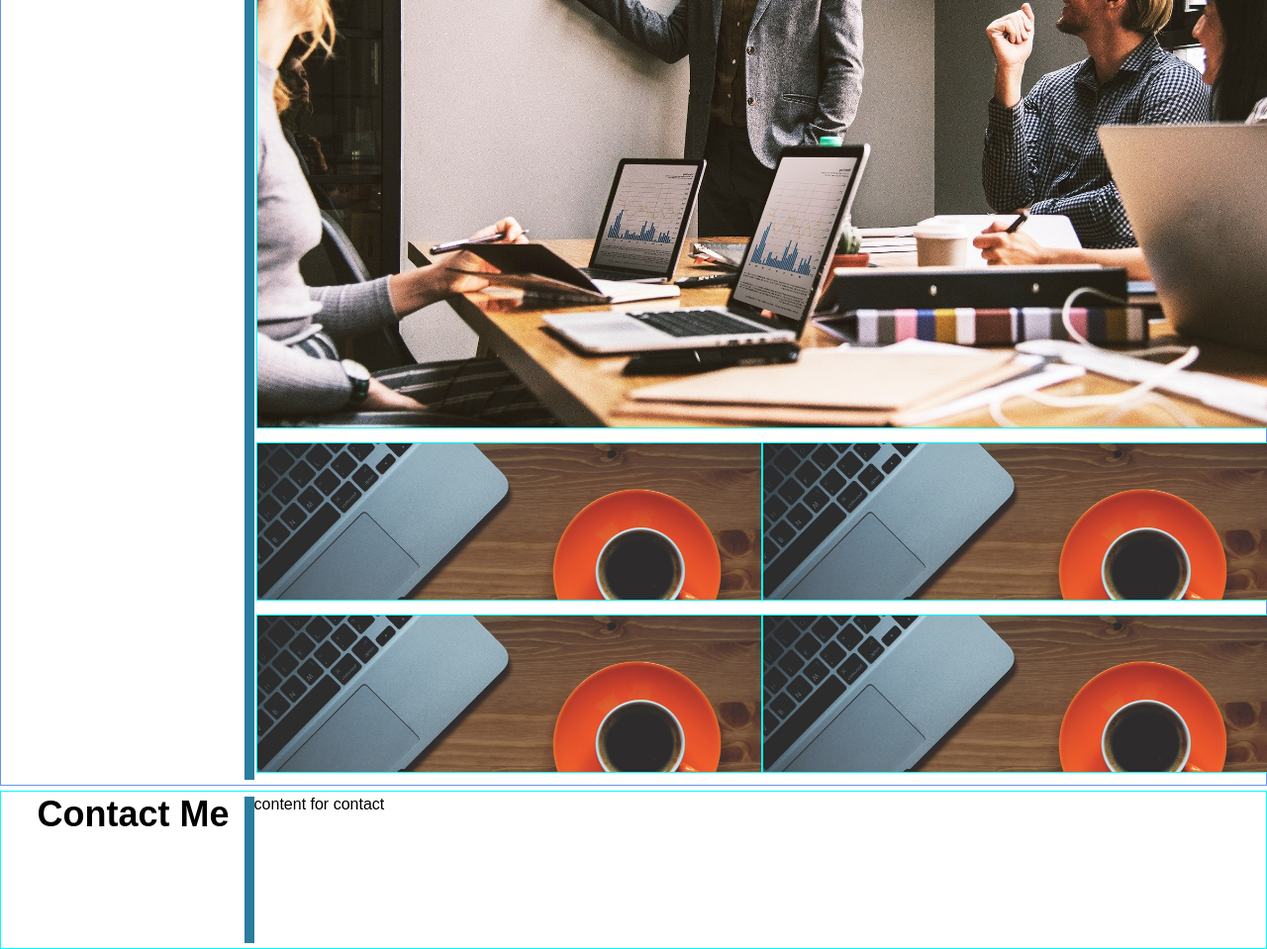
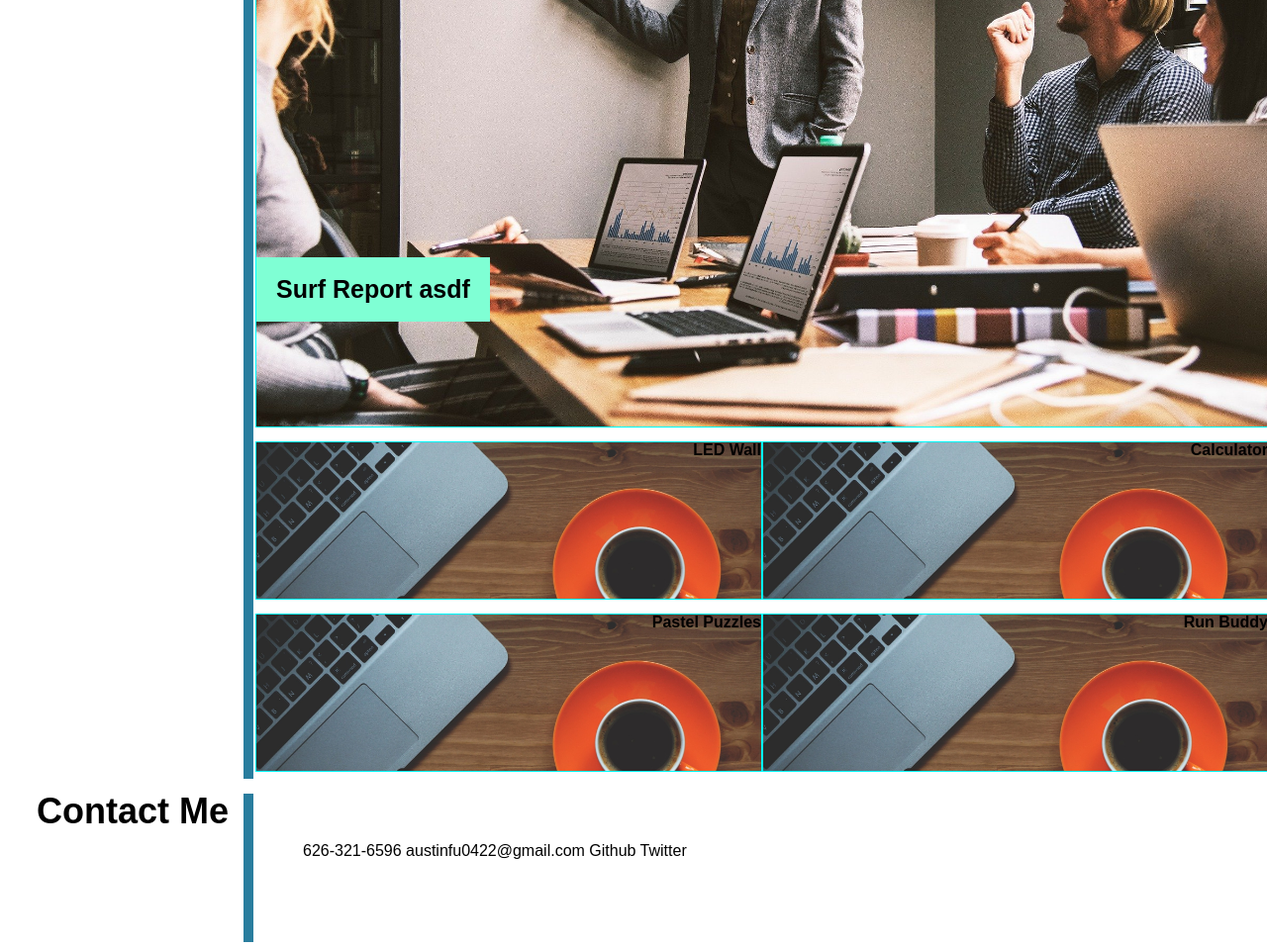
Before and after one commit to fubaru/Week-2-challenge, a plain HTML site: page index.html in a window 1280 px wide. Shown: the part 590-1549 px from the top of the page at 99% size. Drawn offline with Linux system fonts and the light colour scheme.

Commit message:
Add content and adjust postion of contents

```diff
--- a/assets/style.css
+++ b/assets/style.css
@@ -8,7 +8,7 @@ section {
 }
 
 header {
-    border: 1px solid aqua;
+
     height: 15vh;
     display: flex;
 }
@@ -124,14 +124,17 @@ a {
     margin-right: 15px;
 }
 
+.image-header-big {
+    position: absolute;
+    background-color: aquamarine;
+    margin-top: 30%;
+    font-size: 25px;
+    padding: 20px;
+}
+
 #aboutme {
 
     height: 30vh;
-}
-
-#work {
-    border: 1px solid cornflowerblue;
-
 }
 
 #aboutme,
@@ -152,6 +155,15 @@ a {
 }
 
 #contact {
-    border: 1px solid aqua;
     height: 20vh;
 }
+
+#about-me-content {
+    text-align: left;
+    font-family: 'Franklin Gothic Medium', 'Arial Narrow', Arial, sans-serif;
+    font-size: 25px;
+    margin-top: 5%;
+}
+ #info  {
+     margin: 50px;
+ }
--- a/index.html
+++ b/index.html
@@ -44,7 +44,7 @@
             </section>
 
             <section class="content">
-                content sdfgsdfghsdgfhsdfghsdgthsfdghsfghsfghsfgh
+               <p id="about-me-content"> Prior to my coding experiences, I graduated with a BS in business from the Fisher college of business. I studied Logistics and Supply Chain. My first job out of college was a role of superviosr at a warehouse. I managed the supply chain and warehouse solutions for High Ridge Brands which include common soap products that you can find at grocery stores. My second job was with CH Robinson and I was on the team that managed the supply chain for Jelly Belly. </p>
             </section>
         </section>
 
@@ -56,28 +56,39 @@
             <section class="section-images">
                 <section id="big-pic">
                     <figure id="first-pic">
-                        <h3>Surf Report</h3>
+                        <h3 class="image-header-big">
+                            Surf Report
+                            asdf
+                        </h3>
                     </figure>
                 </section>
                  <section class="pictures">
                     <figure class="smaller-pic">
-
+                        <h3 class="image-header">
+                            LED Wall
+                        </h3>
                     </figure>
                  </section>
 
                  <section class="pictures">
                     <figure class="smaller-pic">
-
+                        <h3 class="image-header">
+                            Calculator
+                        </h3>
                     </figure>
                  </section>
                  <section class="pictures">
                     <figure class="smaller-pic">
-
+                        <h3 class="image-header">
+                            Pastel Puzzles
+                        </h3>
                 </figure>
                  </section>
                  <section class="pictures">
                     <figure class="smaller-pic">
-
+                        <h3 class="image-header">
+                            Run Buddy
+                        </h3>
                     </figure>
                  </section>
 
@@ -92,7 +103,9 @@
                 <h2 class="columnTitle">Contact Me</h2>
             </section>
             <section>
-                content for contact
+                <p id="info">
+                    626-321-6596  austinfu0422@gmail.com Github Twitter
+                </p>
             </section>
         </section>
     </main>
```
